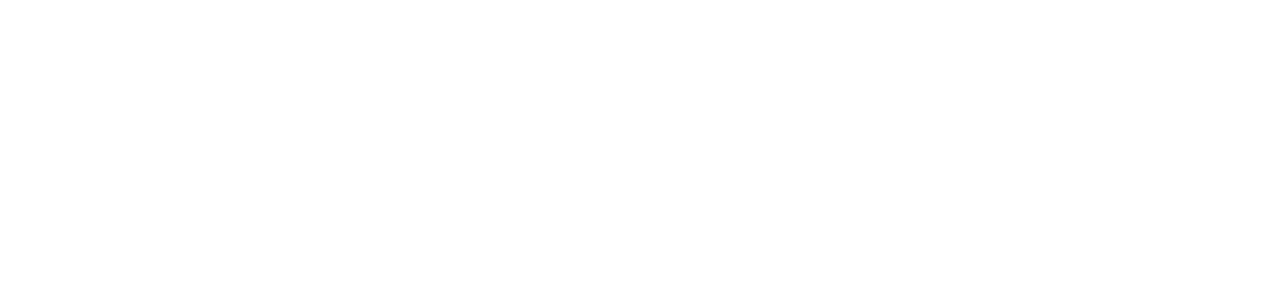
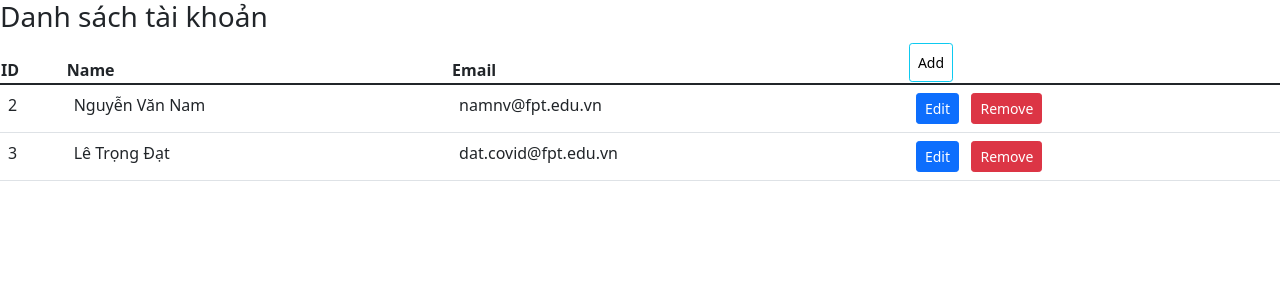
Before and after one commit to thienth32/WE16202-angular, an Angular app: page /admin/tai-khoan in a window 1280 px wide. Before the commit this address led to /. Shown: the top 300 px of the page. Built offline with nearby package versions, Linux system fonts and the light colour scheme; data requests are answered from the project's data file.

Commit message:
sử dụng service cho users

```diff
--- a/src/app/app-routing.module.ts
+++ b/src/app/app-routing.module.ts
@@ -7,6 +7,7 @@ import { LoginComponent } from './screens/login/login.component';
 import { ProductListComponent } from './screens/product-list/product-list.component';
 import { ProjectAddComponent } from './screens/project-add/project-add.component';
 import { ProjectListComponent } from './screens/project-list/project-list.component';
+import { UserListComponent } from './screens/user-list/user-list.component';
 import { WelcomeComponent } from './screens/welcome/welcome.component';
 
 const routes: Routes = [
@@ -35,6 +36,10 @@ const routes: Routes = [
   {
     path: 'du-an/them-moi',
     component: ProjectAddComponent
+  },
+  {
+    path: 'admin/tai-khoan',
+    component: UserListComponent
   }
 ];
 
--- a/src/app/app.module.ts
+++ b/src/app/app.module.ts
@@ -18,6 +18,7 @@ import { AuthService } from './services/auth.service';
 import { AuthGuard } from './guard/auth.guard';
 import { ProjectAddComponent } from './screens/project-add/project-add.component';
 import { AddUserComponent } from './screens/add-user/add-user.component';
+import { UserListComponent } from './screens/user-list/user-list.component';
 
 @NgModule({
   declarations: [
@@ -32,7 +33,8 @@ import { AddUserComponent } from './screens/add-user/add-user.component';
     DashboardComponent,
     ProjectListComponent,
     ProjectAddComponent,
-    AddUserComponent
+    AddUserComponent,
+    UserListComponent
   ],
   imports: [
     BrowserModule,
--- a/src/app/screens/dashboard/dashboard.component.ts
+++ b/src/app/screens/dashboard/dashboard.component.ts
@@ -1,5 +1,6 @@
 import { Component, OnInit } from '@angular/core';
 import {HttpClient} from "@angular/common/http";
+import { UserService } from 'src/app/services/user.service';
 
 @Component({
   selector: 'app-dashboard',
@@ -14,10 +15,10 @@ export class DashboardComponent implements OnInit {
   doingTask = Math.floor(Math.random() * 1000);
   userList: Array<any> = [];
   apiUrl = "http://localhost:3000/users";
-  constructor(private http: HttpClient) { }
+  constructor(private http: HttpClient, private userService: UserService) { }
 
   ngOnInit(): void {
-    this.http.get<any>(this.apiUrl).subscribe(data => {
+    this.userService.getUsers().subscribe(data => {
       this.userList = data;
       this.totalMember = data.length;
     })
--- /dev/null
+++ b/src/app/screens/user-list/user-list.component.html
@@ -0,0 +1,23 @@
+<h3>Danh sách tài khoản</h3>
+<table class="table table-hover">
+    <thead>
+        <th>ID</th>
+        <th>Name</th>
+        <th>Email</th>
+        <th>
+            <a routerLink="/users/add" class="btn btn-sm btn-info">Add</a>
+        </th>
+    </thead>
+    <tbody *ngIf="users.length > 0">
+        <tr *ngFor="let u of users">
+            <td>{{u.id}}</td>
+            <td>{{u.name}}</td>
+            <td>{{u.email}}</td>
+            <td>
+                <a href="" class="btn btn-sm btn-primary">Edit</a>
+                &nbsp;
+                <button (click)="removeUser(u.id)" class="btn btn-sm btn-danger">Remove</button>
+            </td>
+        </tr>
+    </tbody>
+</table>
--- /dev/null
+++ b/src/app/screens/user-list/user-list.component.ts
@@ -0,0 +1,26 @@
+import { HttpClient } from '@angular/common/http';
+import { Component, OnInit } from '@angular/core';
+import { UserService } from 'src/app/services/user.service';
+
+@Component({
+  selector: 'app-user-list',
+  templateUrl: './user-list.component.html',
+  styleUrls: ['./user-list.component.css']
+})
+export class UserListComponent implements OnInit {
+  users: Array<any> = []
+  constructor(private http: HttpClient, private userService: UserService) { }
+
+  ngOnInit(): void {
+    this.userService.getUsers().subscribe(data => {
+      this.users = data;
+    });
+  }
+
+  removeUser(id: number){
+    this.http.delete<any>(`http://localhost:3000/users/${id}`).subscribe(() => {
+      this.users = this.users.filter(item => item.id != id);
+    })
+  }
+
+}
--- /dev/null
+++ b/src/app/services/user.service.ts
@@ -0,0 +1,16 @@
+import { HttpClient } from '@angular/common/http';
+import { Injectable } from '@angular/core';
+import { Observable } from 'rxjs';
+import {environment} from '../../environments/environment'
+
+@Injectable({
+  providedIn: 'root'
+})
+export class UserService {
+
+  constructor(private http: HttpClient) { }
+
+  getUsers(searchParams: String = ""): Observable<any> {
+    return this.http.get<any>(`${environment.userApiUrl}${searchParams}`);
+  }
+}
--- a/src/environments/environment.ts
+++ b/src/environments/environment.ts
@@ -3,7 +3,8 @@
 // The list of file replacements can be found in `angular.json`.
 
 export const environment = {
-  production: false
+  production: false,
+  userApiUrl: "http://localhost:3000/users"
 };
 
 /*
```
Also changed, not shown: src/app/screens/user-list/user-list.component.css (added), 2 other files (tests, documents, lock files or other folders).
